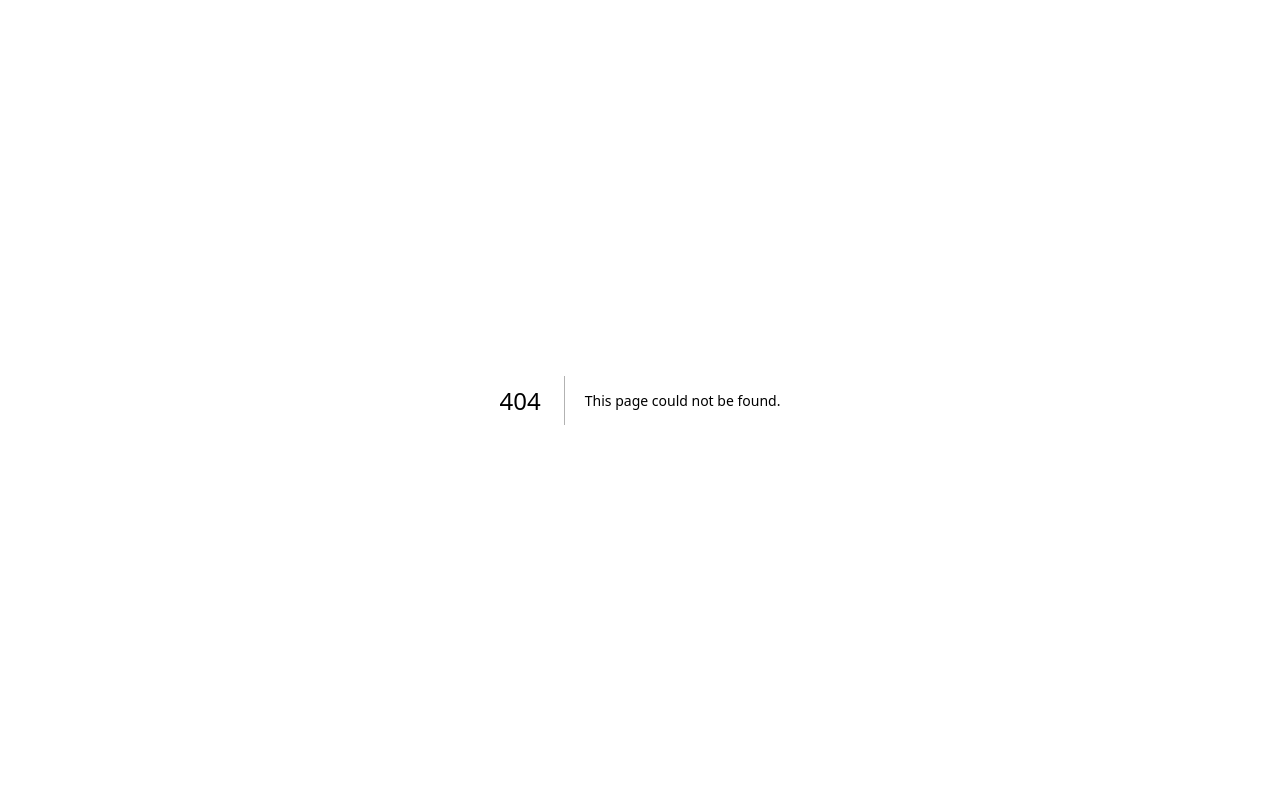
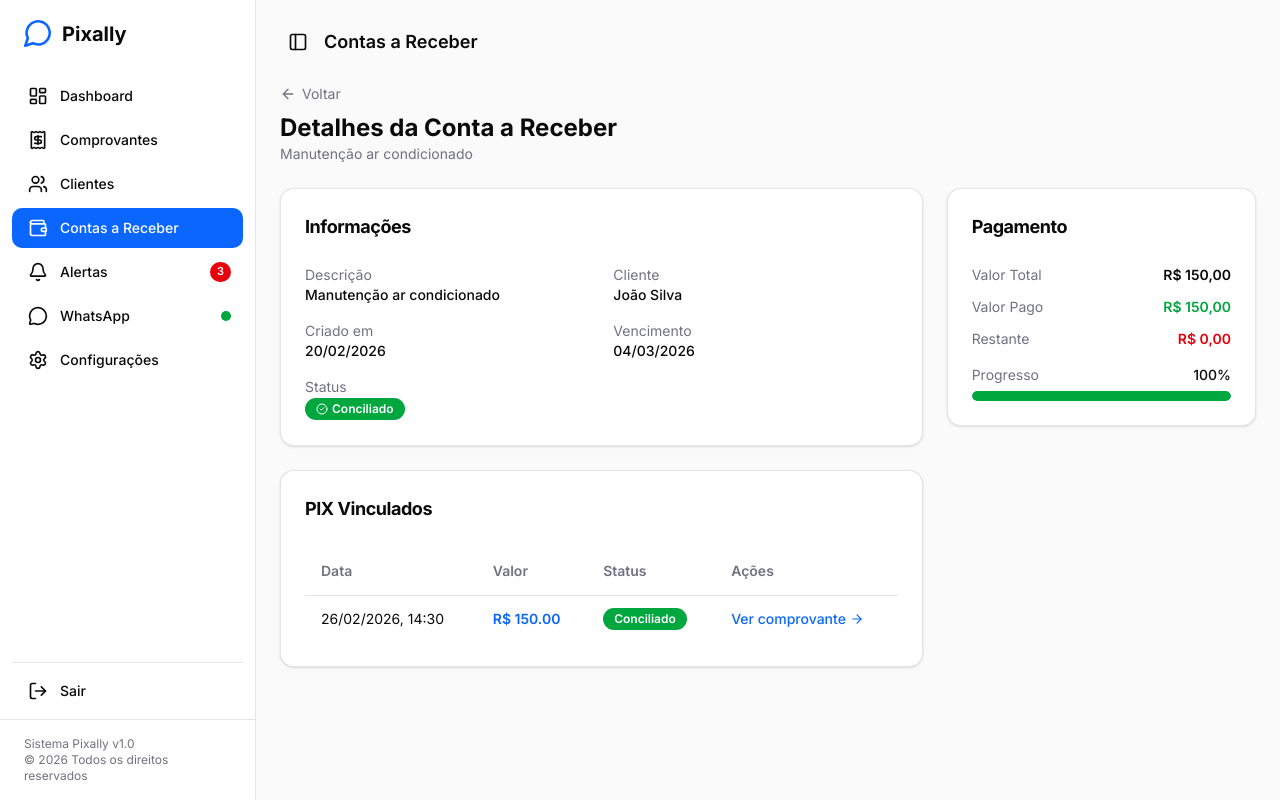
Before and after one commit to pixally-app/pixally-frontend, a Next.js app: page /receivables/1 in a window 1280 px wide. Before the commit this address had no page. Built offline with nearby package versions, Linux system fonts and the light colour scheme.

Commit message:
feat: add receivable detail pagefeat: add receivable detail page

```diff
--- /dev/null
+++ b/src/app/(main)/receivables/[id]/page.tsx
@@ -0,0 +1,222 @@
+"use client";
+
+import { use } from "react";
+import Link from "next/link";
+import { ArrowLeft, ArrowRight, Clock, CheckCircle2, AlertTriangle, FileText } from "lucide-react";
+import { Card, CardContent, CardHeader, CardTitle } from "@/components/ui/card";
+import { Badge } from "@/components/ui/badge";
+import {
+  Table,
+  TableHeader,
+  TableBody,
+  TableRow,
+  TableHead,
+  TableCell,
+} from "@/components/ui/table";
+import { receivables, type ReceivableStatus } from "@/data/mock-receivables";
+import { receipts, statusConfig as receiptStatusConfig } from "@/data/mock-receipts";
+
+const statusConfig: Record<
+  ReceivableStatus,
+  { label: string; variant: "warning" | "success" | "destructive"; icon: typeof Clock }
+> = {
+  pending: { label: "Pendente", variant: "warning", icon: Clock },
+  reconciled: { label: "Conciliado", variant: "success", icon: CheckCircle2 },
+  overdue: { label: "Vencido", variant: "destructive", icon: AlertTriangle },
+};
+
+function formatDate(dateStr: string) {
+  const [year, month, day] = dateStr.split("-");
+  return `${day}/${month}/${year}`;
+}
+
+function formatCurrency(cents: number) {
+  return (cents / 100).toLocaleString("pt-BR", {
+    style: "currency",
+    currency: "BRL",
+  });
+}
+
+export default function ReceivableDetailsPage({
+  params,
+}: {
+  params: Promise<{ id: string }>;
+}) {
+  const { id } = use(params);
+  const receivable = receivables.find((r) => r.id === id);
+
+  if (!receivable) {
+    return (
+      <div className="space-y-6">
+        <Link
+          href="/receivables"
+          className="inline-flex items-center gap-1.5 text-sm text-muted-foreground hover:text-foreground"
+        >
+          <ArrowLeft className="size-4" />
+          Voltar
+        </Link>
+        <h1 className="text-2xl font-bold">Conta a receber não encontrada</h1>
+      </div>
+    );
+  }
+
+  const linkedReceipts = receipts.filter((r) =>
+    receivable.linkedReceiptIds.includes(r.id)
+  );
+  const status = statusConfig[receivable.status];
+  const StatusIcon = status.icon;
+  const remaining = receivable.amount - receivable.amountPaid;
+  const progressPercent = receivable.amount > 0
+    ? Math.round((receivable.amountPaid / receivable.amount) * 100)
+    : 0;
+
+  return (
+    <div className="space-y-6">
+      <div>
+        <Link
+          href="/receivables"
+          className="inline-flex items-center gap-1.5 text-sm text-muted-foreground hover:text-foreground mb-2"
+        >
+          <ArrowLeft className="size-4" />
+          Voltar
+        </Link>
+        <h1 className="text-2xl font-bold">Detalhes da Conta a Receber</h1>
+        <p className="text-sm text-muted-foreground">
+          {receivable.description}
+        </p>
+      </div>
+
+      <div className="grid grid-cols-1 lg:grid-cols-3 gap-6">
+        <div className="lg:col-span-2 space-y-6">
+          <Card>
+            <CardHeader>
+              <CardTitle className="text-lg font-bold">Informações</CardTitle>
+            </CardHeader>
+            <CardContent>
+              <dl className="grid grid-cols-1 sm:grid-cols-2 gap-x-6 gap-y-4">
+                <div>
+                  <dt className="text-sm text-muted-foreground">Descrição</dt>
+                  <dd className="text-sm font-medium">{receivable.description}</dd>
+                </div>
+                <div>
+                  <dt className="text-sm text-muted-foreground">Cliente</dt>
+                  <dd className="text-sm font-medium">{receivable.clientName}</dd>
+                </div>
+                <div>
+                  <dt className="text-sm text-muted-foreground">Criado em</dt>
+                  <dd className="text-sm font-medium">{formatDate(receivable.createdAt)}</dd>
+                </div>
+                <div>
+                  <dt className="text-sm text-muted-foreground">Vencimento</dt>
+                  <dd className="text-sm font-medium">{formatDate(receivable.dueDate)}</dd>
+                </div>
+                <div>
+                  <dt className="text-sm text-muted-foreground">Status</dt>
+                  <dd>
+                    <Badge variant={status.variant} className="gap-1">
+                      <StatusIcon className="size-3" />
+                      {status.label}
+                    </Badge>
+                  </dd>
+                </div>
+              </dl>
+            </CardContent>
+          </Card>
+
+          <Card>
+            <CardHeader>
+              <CardTitle className="text-lg font-bold">PIX Vinculados</CardTitle>
+            </CardHeader>
+            <CardContent>
+              {linkedReceipts.length > 0 ? (
+                <Table>
+                  <TableHeader>
+                    <TableRow>
+                      <TableHead>Data</TableHead>
+                      <TableHead>Valor</TableHead>
+                      <TableHead className="hidden sm:table-cell">Status</TableHead>
+                      <TableHead>Ações</TableHead>
+                    </TableRow>
+                  </TableHeader>
+                  <TableBody>
+                    {linkedReceipts.map((receipt) => {
+                      const rStatus = receiptStatusConfig[receipt.status];
+                      return (
+                        <TableRow key={receipt.id}>
+                          <TableCell className="text-sm">
+                            {receipt.date}, {receipt.time}
+                          </TableCell>
+                          <TableCell className="text-sm font-semibold text-primary">
+                            {receipt.amount}
+                          </TableCell>
+                          <TableCell className="hidden sm:table-cell">
+                            <Badge variant={rStatus.variant} className="gap-1">
+                              {rStatus.label}
+                            </Badge>
+                          </TableCell>
+                          <TableCell>
+                            <Link
+                              href={`/receipts/${receipt.id}`}
+                              className="inline-flex items-center gap-1 text-sm font-medium text-primary hover:underline"
+                            >
+                              Ver comprovante
+                              <ArrowRight className="size-3.5" />
+                            </Link>
+                          </TableCell>
+                        </TableRow>
+                      );
+                    })}
+                  </TableBody>
+                </Table>
+              ) : (
+                <div className="flex flex-col items-center justify-center py-8 text-center">
+                  <FileText className="size-10 text-muted-foreground mb-3" />
+                  <p className="text-sm text-muted-foreground">
+                    Nenhum PIX vinculado a esta conta a receber.
+                  </p>
+                </div>
+              )}
+            </CardContent>
+          </Card>
+        </div>
+
+        <div className="space-y-6">
+          <Card>
+            <CardHeader>
+              <CardTitle className="text-lg font-bold">Pagamento</CardTitle>
+            </CardHeader>
+            <CardContent className="space-y-4">
+              <dl className="space-y-3">
+                <div className="flex items-center justify-between">
+                  <dt className="text-sm text-muted-foreground">Valor Total</dt>
+                  <dd className="text-sm font-semibold">{formatCurrency(receivable.amount)}</dd>
+                </div>
+                <div className="flex items-center justify-between">
+                  <dt className="text-sm text-muted-foreground">Valor Pago</dt>
+                  <dd className="text-sm font-semibold text-success">{formatCurrency(receivable.amountPaid)}</dd>
+                </div>
+                <div className="flex items-center justify-between">
+                  <dt className="text-sm text-muted-foreground">Restante</dt>
+                  <dd className="text-sm font-semibold text-destructive">{formatCurrency(remaining)}</dd>
+                </div>
+              </dl>
+
+              <div className="space-y-1.5">
+                <div className="flex items-center justify-between text-sm">
+                  <span className="text-muted-foreground">Progresso</span>
+                  <span className="font-medium">{progressPercent}%</span>
+                </div>
+                <div className="h-2.5 rounded-full bg-muted overflow-hidden">
+                  <div
+                    className="h-full rounded-full bg-success transition-all duration-300"
+                    style={{ width: `${progressPercent}%` }}
+                  />
+                </div>
+              </div>
+            </CardContent>
+          </Card>
+        </div>
+      </div>
+    </div>
+  );
+}
--- a/src/app/(main)/receivables/page.tsx
+++ b/src/app/(main)/receivables/page.tsx
@@ -1,7 +1,7 @@
 "use client";
 
 import { useState, useMemo } from "react";
-import Link from "next/link";
+import { useRouter } from "next/navigation";
 import { Card, CardContent } from "@/components/ui/card";
 import { Badge } from "@/components/ui/badge";
 import { Button } from "@/components/ui/button";
@@ -47,6 +47,7 @@ const filters = [
 type FilterValue = (typeof filters)[number]["value"];
 
 export default function ReceivablesPage() {
+  const router = useRouter();
   const [filter, setFilter] = useState<FilterValue>("all");
 
   const filtered = useMemo(() => {
@@ -153,11 +154,13 @@ export default function ReceivablesPage() {
               const StatusIcon = config.icon;
 
               return (
-                <TableRow key={r.id} className="cursor-pointer group">
+                <TableRow
+                  key={r.id}
+                  className="cursor-pointer group"
+                  onClick={() => router.push(`/receivables/${r.id}`)}
+                >
                   <TableCell className="font-medium">
-                    <Link href={`/receivables/${r.id}`} className="block">
-                      {r.description}
-                    </Link>
+                    {r.description}
                   </TableCell>
                   <TableCell>{r.clientName}</TableCell>
                   <TableCell className="font-semibold text-primary">
```
